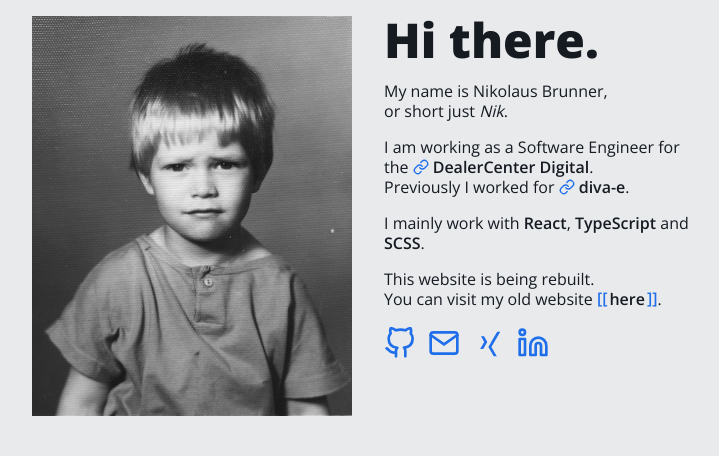
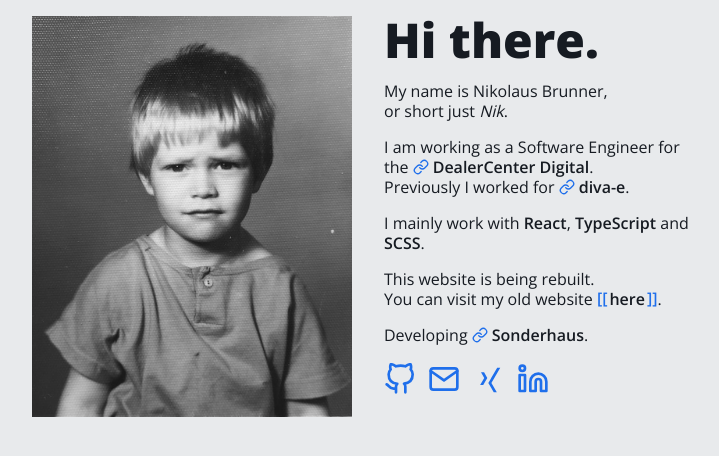
Before and after one commit to nikbrunner/nibru.dev, a Next.js app: page / in a window 1280 px wide. Shown: the top 456 px of the page, without its empty margins (272-991 px from the left). Built offline with nearby package versions, Linux system fonts and the light colour scheme.

Commit message:
sonder link

```diff
--- a/components/Section/Section.tsx
+++ b/components/Section/Section.tsx
@@ -1,4 +1,4 @@
-import React, { useContext } from 'react';
+import React from 'react';
 
 import { GenericProps } from '../../types/GenericProps';
 
--- a/pages/index.tsx
+++ b/pages/index.tsx
@@ -57,6 +57,14 @@ const Home = () => {
             .
           </Text>
 
+          <Text maxWidth='25rem'>
+            Developing{' '}
+            <Link href='https://sonder.haus' type='external'>
+              Sonderhaus
+            </Link>
+            .
+          </Text>
+
           <Text style={{ fontSize: '2rem' }}>
             <Link
               href='https://github.com/nikbrunner'
```
